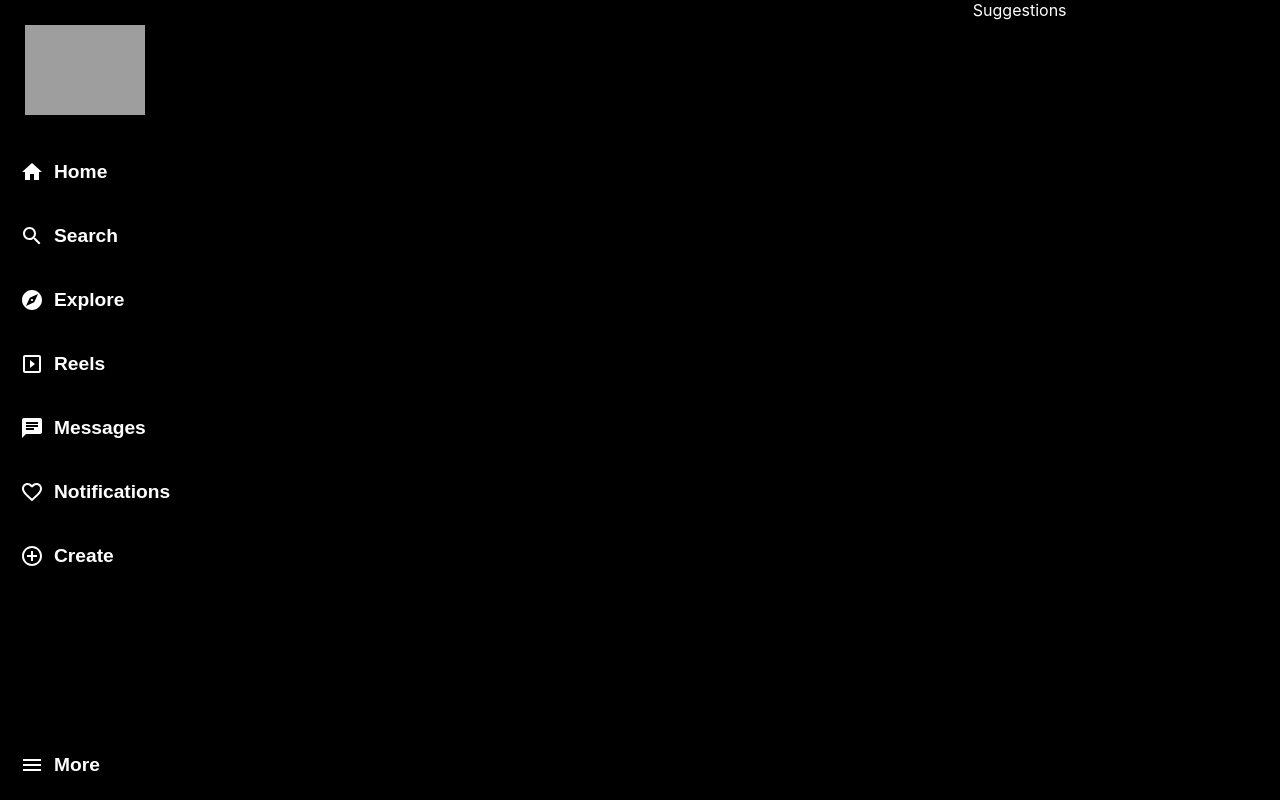
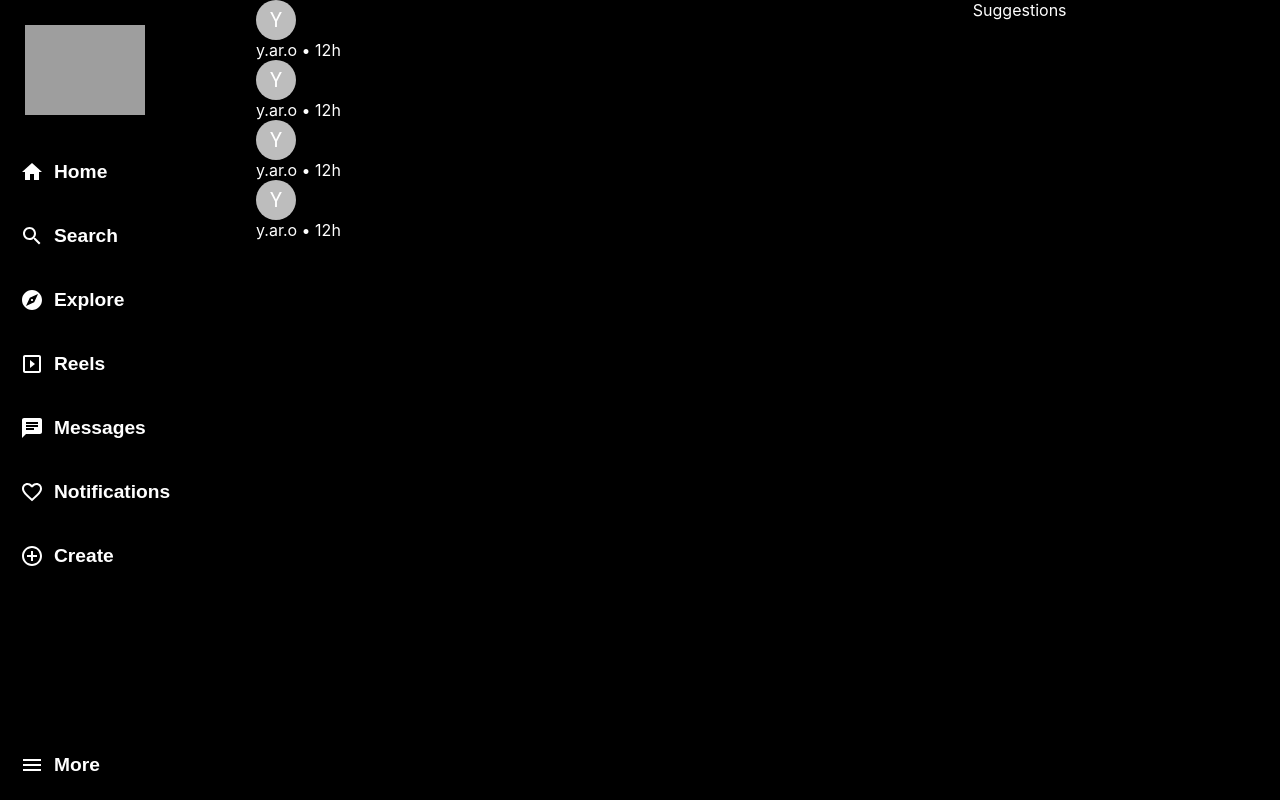
Before and after one commit to yaredghebre/instragram-clone-vite-react, a React (Vite) app: page / in a window 1280 px wide. Built offline with nearby package versions, Linux system fonts and the light colour scheme; grey boxes are pictures that could not be loaded.

Commit message:
Post Componenet started

```diff
--- /dev/null
+++ b/src/components/timeline/Posts.tsx
@@ -0,0 +1,20 @@
+import React from "react";
+import "./Posts.css";
+import { Avatar } from "@mui/material";
+
+function Posts() {
+  return (
+    <div className="post">
+      <div className="post-header">
+        <div className="post-header-user">
+          <Avatar>Y</Avatar>
+          y.ar.o • <span>12h</span>
+        </div>
+      </div>
+      <div className="post-image"></div>
+      <div className="post-footer"></div>
+    </div>
+  );
+}
+
+export default Posts;
--- a/src/components/timeline/Timeline.tsx
+++ b/src/components/timeline/Timeline.tsx
@@ -1,12 +1,18 @@
 import React from "react";
 import "./Timeline.css";
 import Suggestions from "./Suggestions";
+import Posts from "./Posts";
 
 function Timeline() {
   return (
     <div className="timeline">
       <div className="timeline-left">
-        <div className="timeline-posts"></div>
+        <div className="timeline-posts">
+          <Posts />
+          <Posts />
+          <Posts />
+          <Posts />
+        </div>
       </div>
       <div className="timeline-right">
         <Suggestions />
```
Also changed, not shown: src/components/timeline/Posts.css (added).
